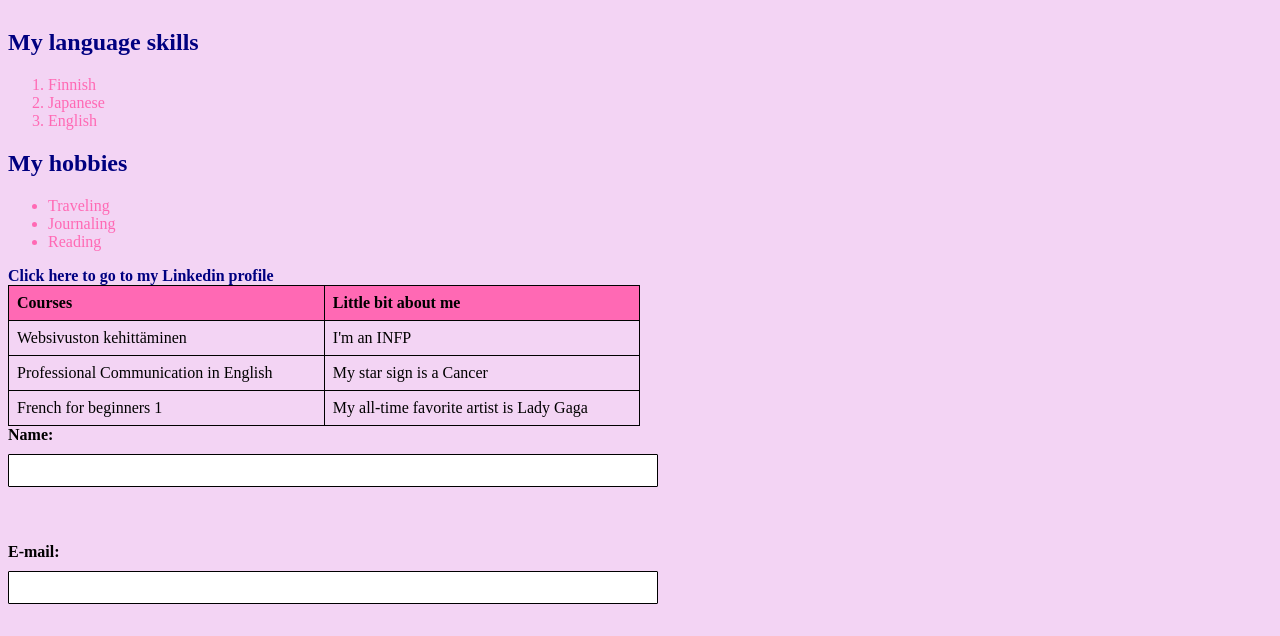
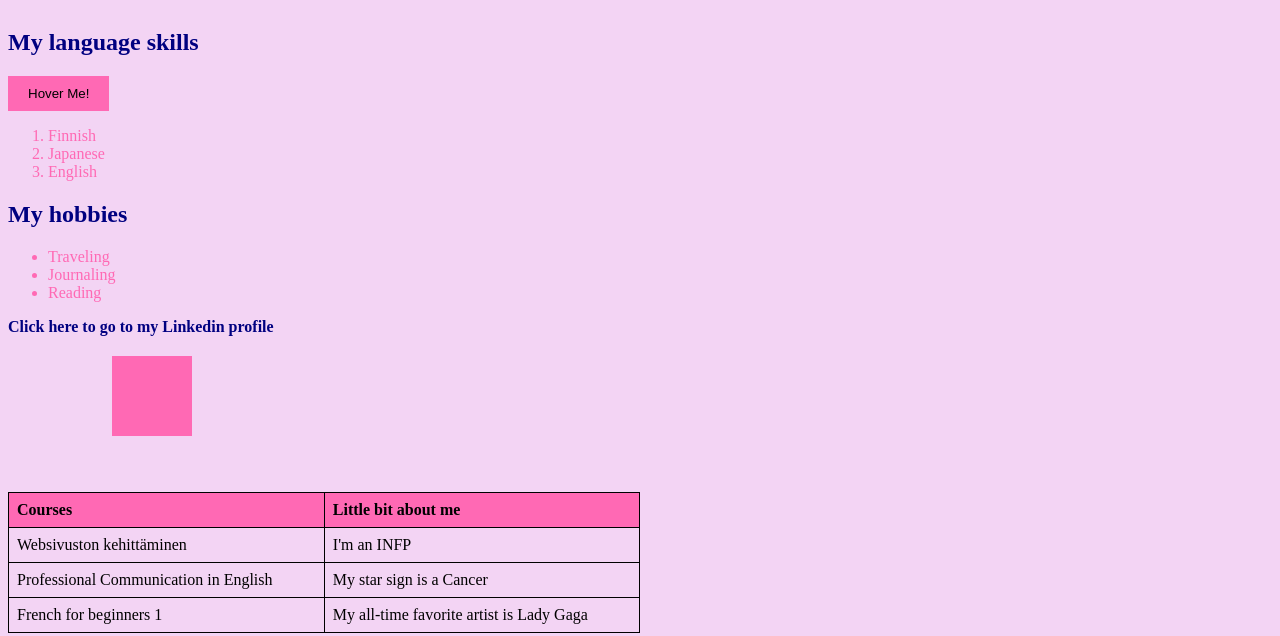
Before and after one commit to mmelizsa/Websovellukset, a plain HTML site: page WS01_HTML/index.html in a window 1280 px wide. Shown: the part 466-1102 px from the top of the page. Drawn offline with Linux system fonts and the light colour scheme.

Commit message:
ws3 changes

```diff
--- a/WS01_HTML/index.html
+++ b/WS01_HTML/index.html
@@ -32,6 +32,7 @@ color: hotpink;
   -Jane Austen
 </blockquote>
 <h2>My language skills</h2>
+<button class="transition-button"> Hover Me!</button>
 <ol>
 <li>Finnish</li>
 <li>Japanese</li>
@@ -44,6 +45,8 @@ color: hotpink;
 <li>Reading</li>
 </ul>
 <a href="https://www.linkedin.com/in/melissavkarp/" target="_blank">Click here to go to my Linkedin profile</a>
+<div class="animation-box"></div>
+<br><br>
 <table>
 <tr>
 <th>Courses</th>
--- a/WS02_CSS/CSS/styles/styles.css
+++ b/WS02_CSS/CSS/styles/styles.css
@@ -71,7 +71,7 @@ color: hotpink;
 color:hotpink
   }
 .transition-button {
-  background-color: rgb(129, 238, 196);
+  background-color: hotpink;
   padding: 10px 20px;
   border: none;
   transition: backgrond-color 0.3s ease;
@@ -82,7 +82,7 @@ background-color: navy;
 .animation-box {
 width: 50px;
 height: 50px;
-background-color: turquoise;
+background-color: hotpink;
 position: relative;
 animation: move 2s infinite alternate;
 }
```
